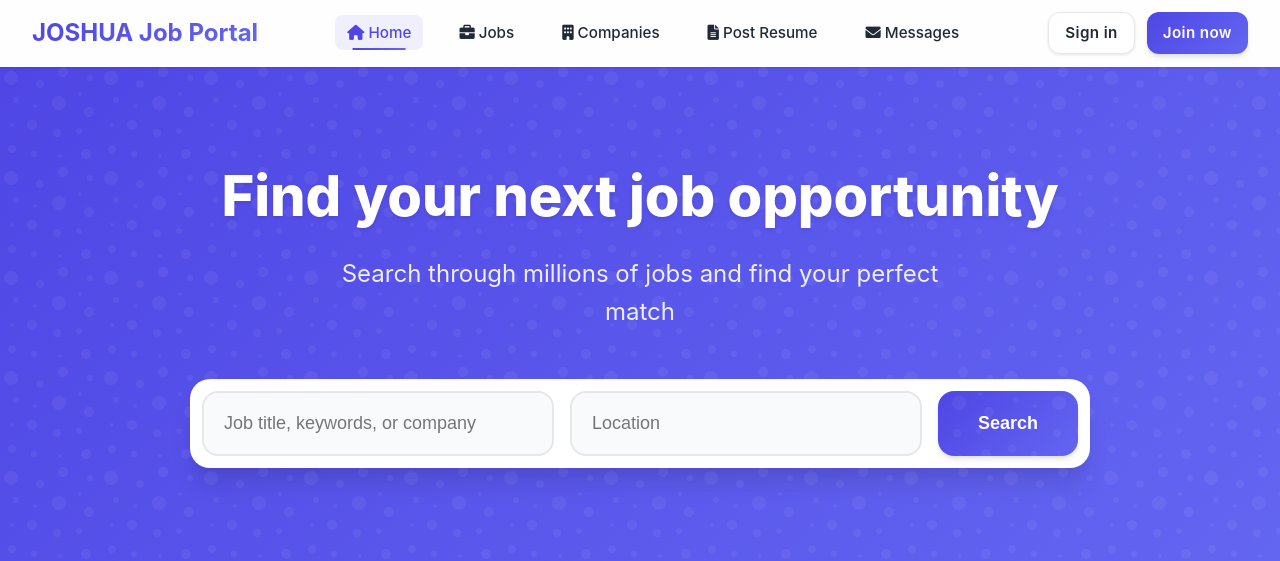
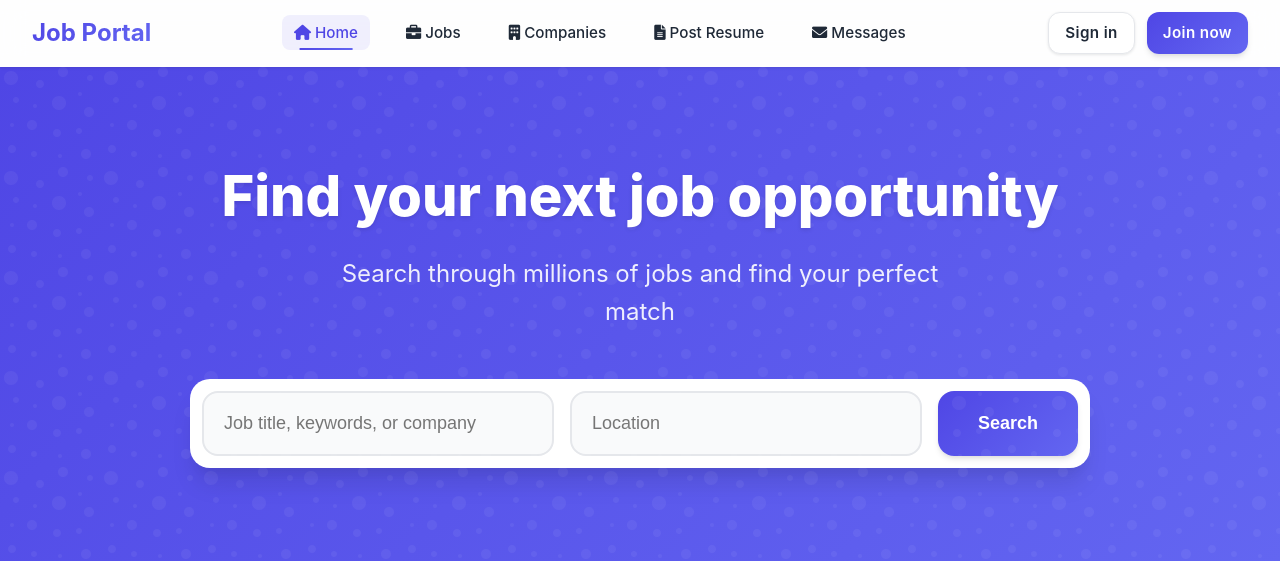
Before and after one commit to joshua-danquah-website/LinkedIn, a website with bundled scripts: page index.html in a window 1280 px wide. Shown: the top 561 px of the page. Built offline with nearby package versions, Linux system fonts and the light colour scheme; files whose address does not match are found by name.

Commit message:
Update index.html

```diff
--- a/index.html
+++ b/index.html
@@ -3,7 +3,7 @@
 <head>
     <meta charset="UTF-8">
     <meta name="viewport" content="width=device-width, initial-scale=1.0">
-    <title>JOSHUA - Job Portal</title>
+    <title>Job Portal</title>
     <link rel="stylesheet" href="style.css">
     <link rel="icon" href="favicon.ico" type="image/x-icon">
     <link rel="stylesheet" href="https://cdnjs.cloudflare.com/ajax/libs/font-awesome/6.0.0/css/all.min.css">
@@ -12,7 +12,7 @@
     <header>
         <div class="container">
             <div class="logo">
-                <a href="index.html">JOSHUA Job Portal</a>
+                <a href="index.html">Job Portal</a>
             </div>
             <nav>
                 <ul>
```
